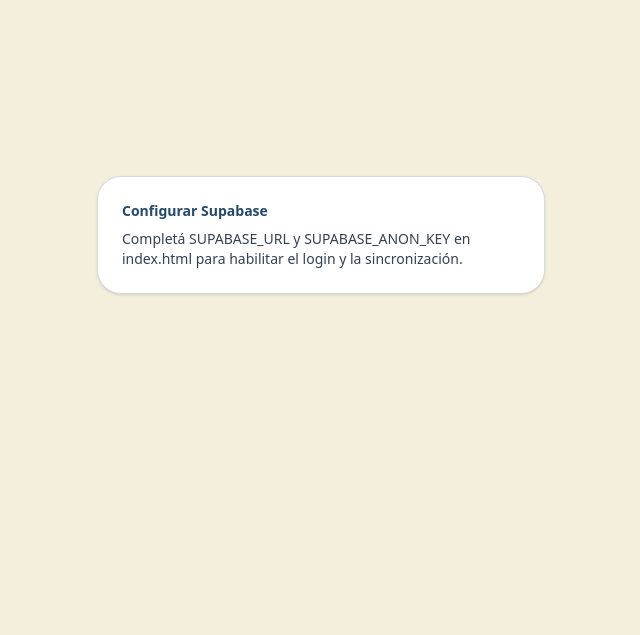
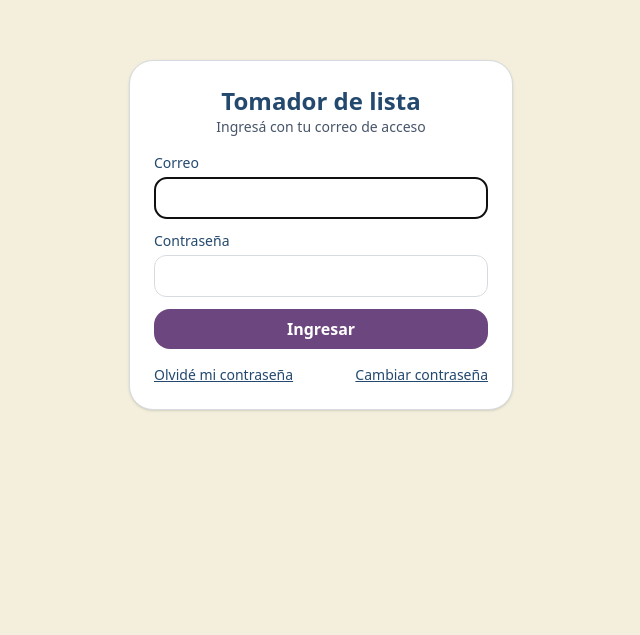
Before and after one commit to DocentesBrown/Asistenciometro, a plain HTML site: page index.html in a window 1280 px wide. Shown: the part 165-800 px from the top of the page, without its empty margins (319-959 px from the left). Drawn offline with nearby package versions, Linux system fonts and the light colour scheme.

Commit message:
Update index.html

```diff
--- a/index.html
+++ b/index.html
@@ -68,8 +68,8 @@
     <script src="https://cdn.jsdelivr.net/npm/@supabase/supabase-js@2"></script>
     <script>
       // COMPLETAR con tus datos de Supabase (Project Settings > API)
-      window.SUPABASE_URL = "https://TU-PROYECTO.supabase.co";
-      window.SUPABASE_ANON_KEY = "TU_ANON_KEY";
+      window.SUPABASE_URL = "https://elmdavbgxusfaqxpmvyi.supabase.co";
+      window.SUPABASE_ANON_KEY = "eyJhbGciOiJIUzI1NiIsInR5cCI6IkpXVCJ9.eyJpc3MiOiJzdXBhYmFzZSIsInJlZiI6ImVsbWRhdmJneHVzZmFxeHBtdnlpIiwicm9sZSI6ImFub24iLCJpYXQiOjE3NzIwOTgwOTksImV4cCI6MjA4NzY3NDA5OX0.ahdhhyxb7OG3kQ8QGweYhBlQfZMvgziaKZefWdVv7c8";
       try {
         if (window.supabase && window.SUPABASE_URL && !window.SUPABASE_URL.includes('TU-PROYECTO') && window.SUPABASE_ANON_KEY && !window.SUPABASE_ANON_KEY.includes('TU_ANON_KEY')) {
           window.sb = window.supabase.createClient(window.SUPABASE_URL, window.SUPABASE_ANON_KEY);
```
